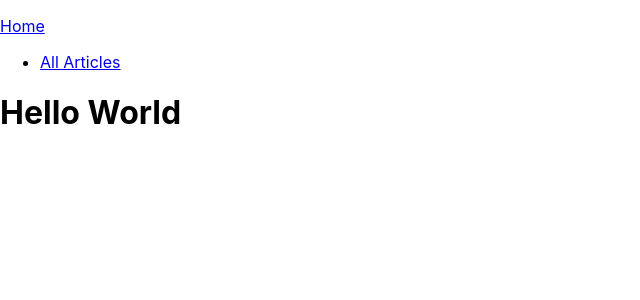
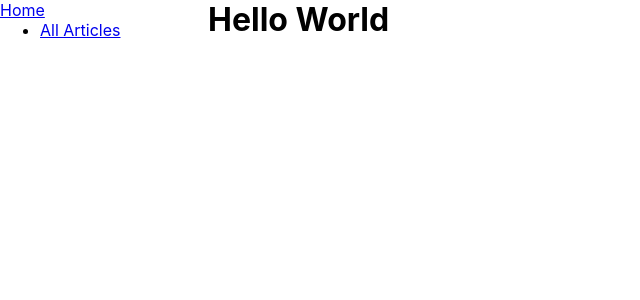
Before and after one commit to lucamarial/DJL-Client, a React (Create React App) app: page / in a window 1280 px wide. Shown: the top 300 px of the page, without its empty margins (0-640 px from the left). Built offline with nearby package versions, Linux system fonts and the light colour scheme.

Commit message:
Adds styling to sidebar and main element

```diff
--- a/src/components/NavBar/index.jsx
+++ b/src/components/NavBar/index.jsx
@@ -4,7 +4,7 @@ import { NavLink } from 'react-router-dom'
 const NavBar = () => {
   return (
     <>
-      <nav>
+      <nav className='sidebar'>
         <p><NavLink to='/'>Home</NavLink></p>
         <ul>
           <li><NavLink to='/articles'>All Articles</NavLink></li>
--- a/src/index.css
+++ b/src/index.css
@@ -1,3 +1,8 @@
+* {
+  margin: 0;
+  box-sizing: border-box;
+}
+
 body {
   margin: 0;
   font-family: -apple-system, BlinkMacSystemFont, 'Segoe UI', 'Roboto', 'Oxygen',
@@ -7,7 +12,12 @@ body {
   -moz-osx-font-smoothing: grayscale;
 }
 
-code {
-  font-family: source-code-pro, Menlo, Monaco, Consolas, 'Courier New',
-    monospace;
+.sidebar {
+  width: 13em;
+  height: 100%;
+  position: fixed;
 }
+
+main {
+  margin-left: 13em;
+}
```
